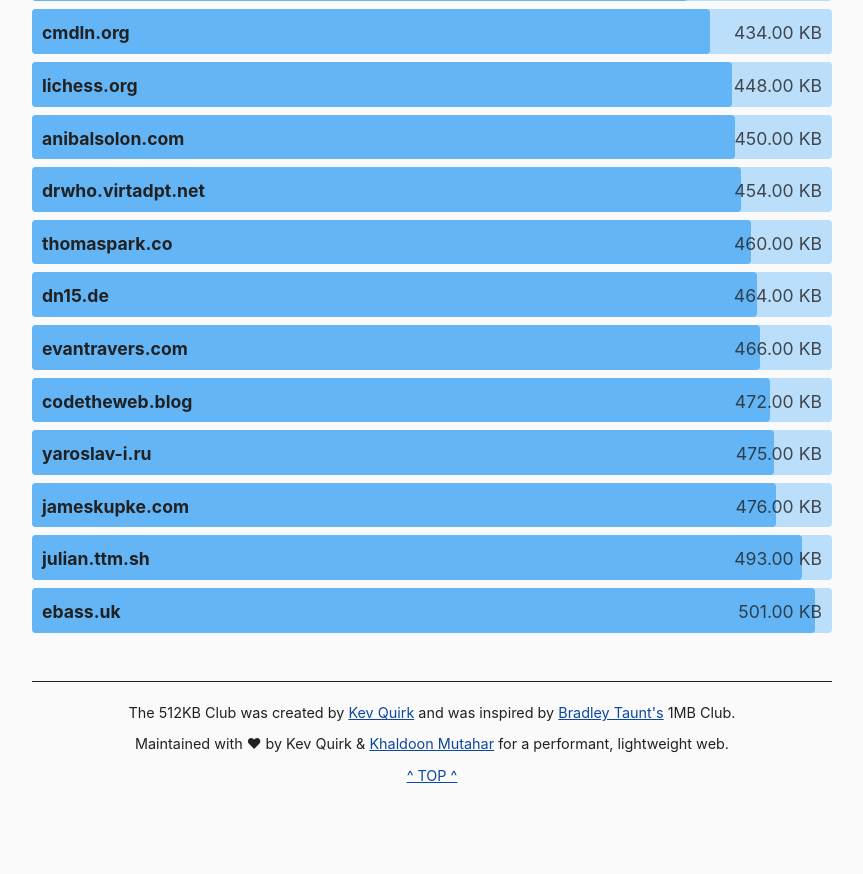
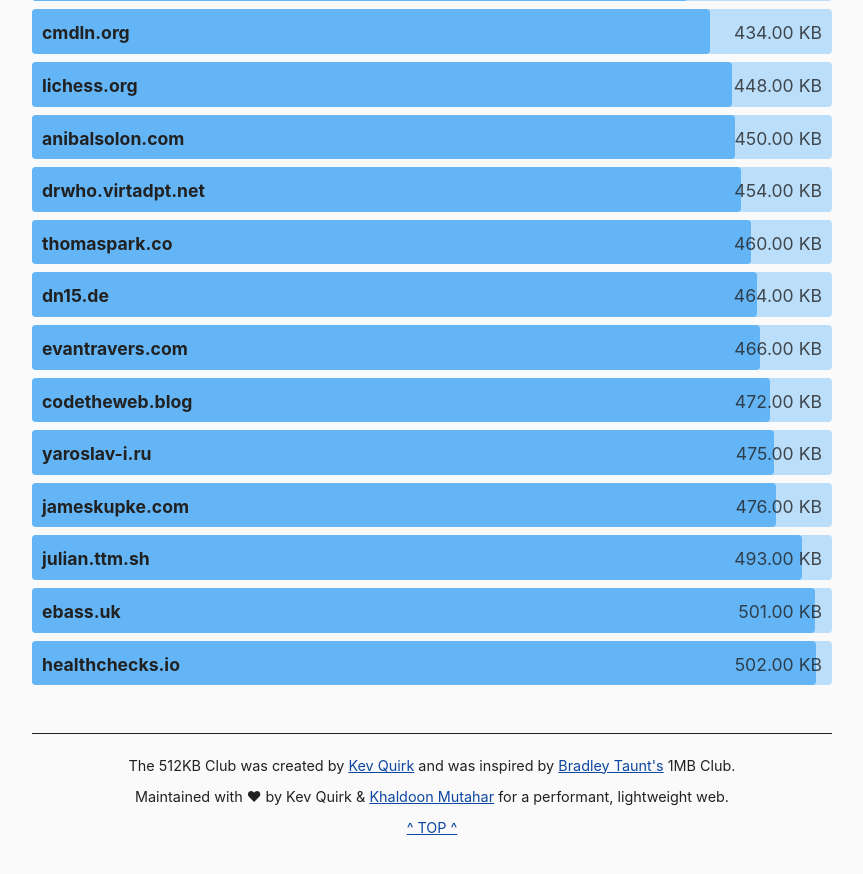
Before and after one commit to kevquirk/512kb.club, a Jekyll site: the page built from index.md, in a window 1280 px wide and 900 px high, scrolled down 19458 px. Shown: the top 874 px of the window, without its empty margins (208-1071 px from the left). Built offline with Jekyll 4.4.1, drawn with Linux system fonts in a browser that asks for light colours; before the commit the page ends 20306 px from its top, so only the background shows below that.

Commit message:
Add healthchecks.io

```diff
--- a/_data/sites.yml
+++ b/_data/sites.yml
@@ -738,6 +738,11 @@
   size: 314
   last_checked: 2021-12-03
 
+- domain: healthchecks.io
+  url: https://healthchecks.io/
+  size: 502
+  last_checked: 2022-01-29
+
 - domain: hmbrg.xyz
   url: https://hmbrg.xyz/
   size: 2.2
```
